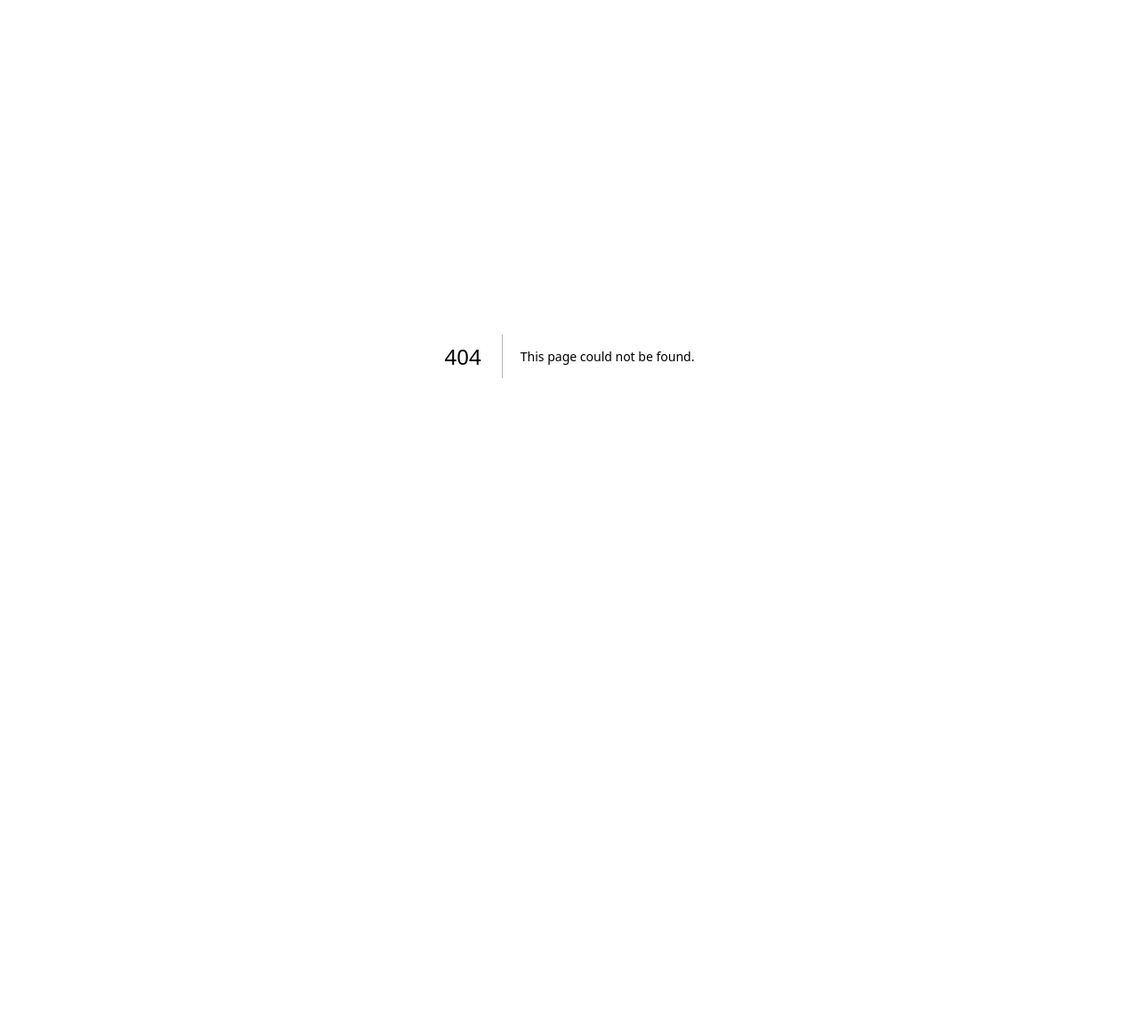
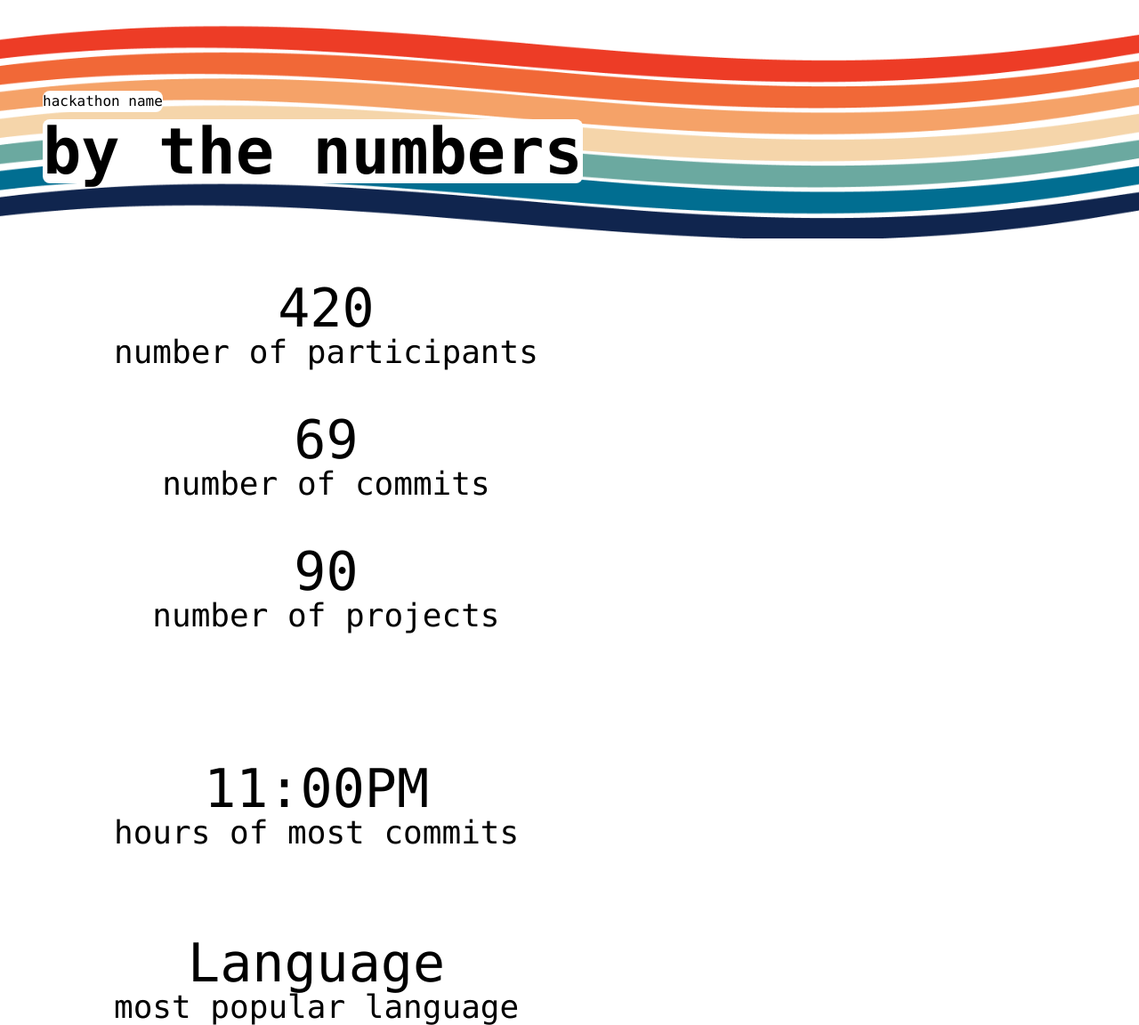
Before and after one commit to ysadamt/hackwrapr, a Next.js app: page /Results in a window 1280 px wide. Before the commit this address had no page. Shown: the whole page at 89% size. Before the commit the page ends 800 px from the top, so only its background shows below. Built offline with nearby package versions, Linux system fonts and the light colour scheme.

Commit message:
the results page layout is almost set up in Results.js

```diff
--- /dev/null
+++ b/src/pages/Results.js
@@ -0,0 +1,54 @@
+import React from "react";
+
+export default function Results(){
+    return(
+        <div className="w-full" >
+            <div className="relative h-1/4 flex flex-wrap justify-center py-0">
+                <div className="absolute bottom-28 left-12 z-10 h-1/5 w-4/5 flex flex-col">
+                    <p className="rounded-lg text-4xl bg-white w-fit text-base font-mono">hackathon name</p>
+                    <p className="rounded-lg text-7xl bg-white w-fit font-mono font-bold mt-2">by the numbers</p>
+                </div>
+
+                <img
+                    src="\waves.png"
+                    className="h-1/4 max-w-screen rounded-lg shadow-none duration-300 ease-in-out"
+                    alt="" />
+
+            </div>
+            <div className="flex flex-wrap flex-row font-mono justify-between w-4/5 text-4xl mx-auto h-fit gap-24">
+                <div className="h-fit ">
+                    {/* three things on the left */}
+                    <div className="mt-12">
+                        <p className="text-6xl text-center">420</p>
+                        <p>number of participants</p>
+                    </div>
+                    <div className="mt-12 text-center">
+                        <p className="text-6xl">69</p>
+                        <p>number of commits</p>
+                    </div>
+                    <div className="mt-12 text-center">
+                        <p className="text-6xl ">90</p>
+                        <p>number of projects</p>
+                    </div>
+                </div>
+
+                <div className="h-fit">
+                    {/* the two main ones on the right */}
+                    <div className="mt-12">
+                        <p className="text-6xl text-center">11:00PM</p>
+                        <p>hours of most commits</p>
+                    </div>
+                    <div className="mt-24">
+                        <p className="text-6xl text-center">Language</p>
+                        <p>most popular language</p>
+                    </div>
+
+                </div>
+            </div>
+        </div>
+
+
+
+
+    );
+}
```
